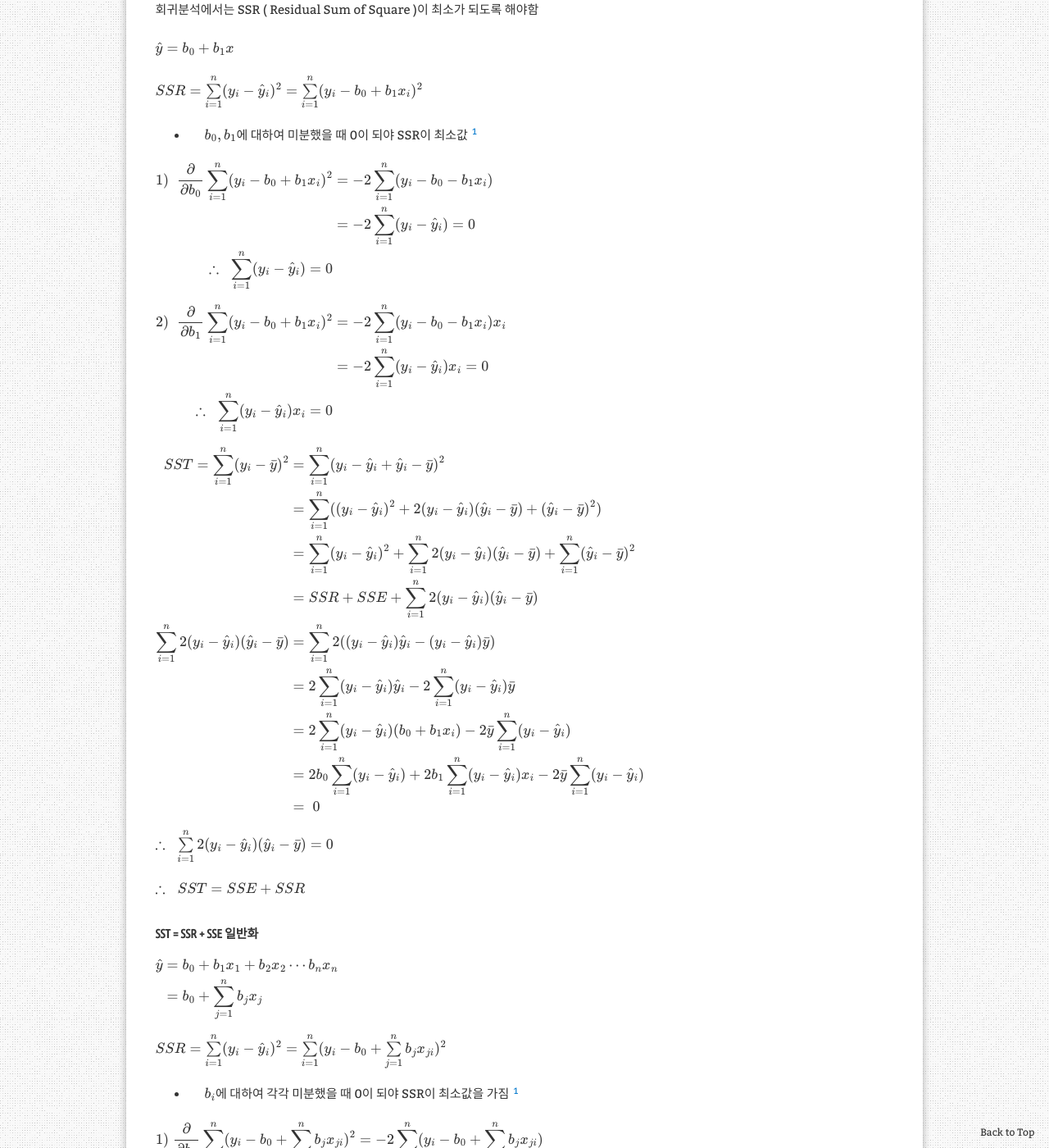
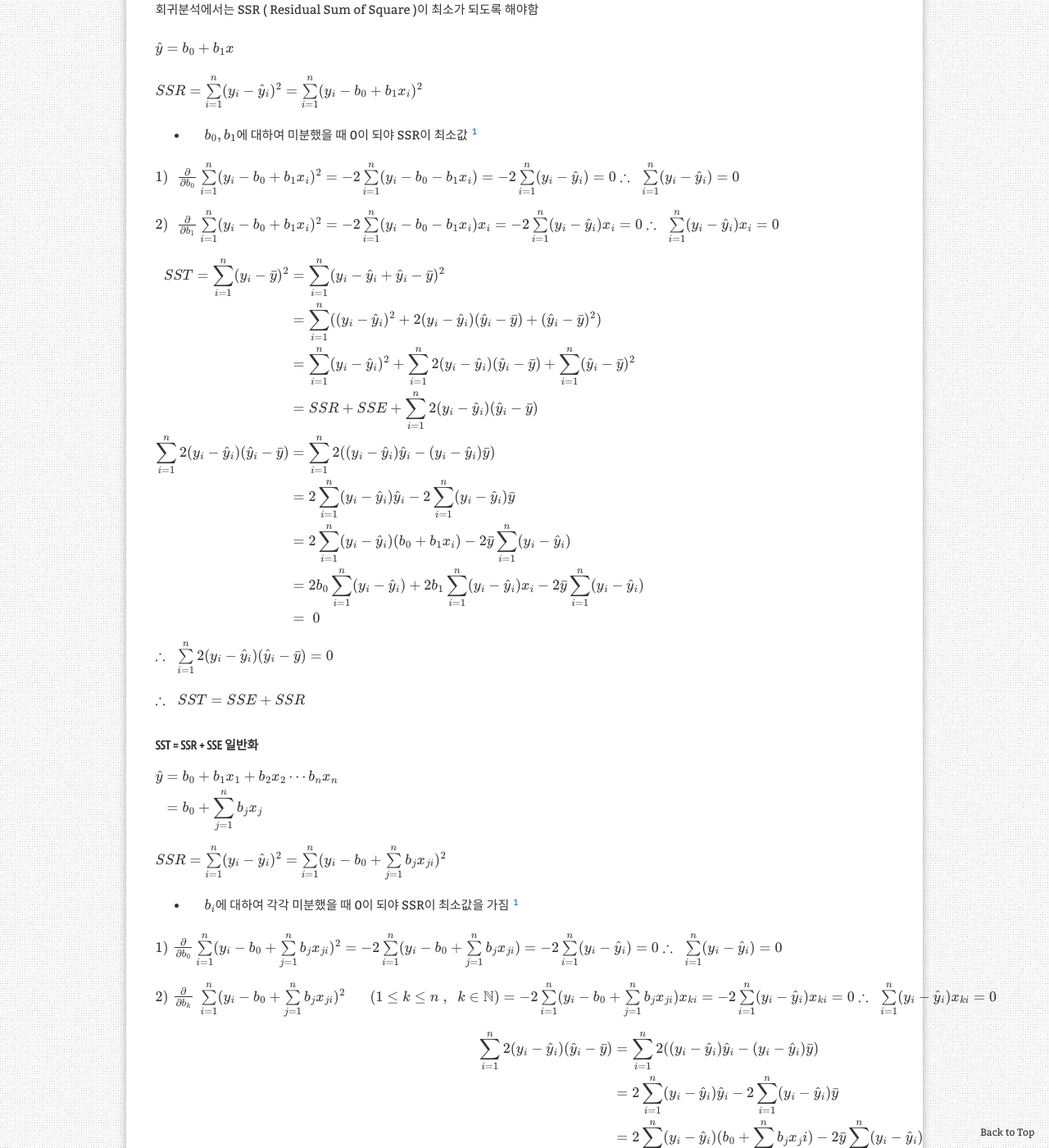
Before and after one commit to aristohyun/aristohyun.github.io, a Jekyll site: the page built from _posts/2021-06-25-Linear-Regression.md, in a window 1280 px wide and 1400 px high, scrolled down 2557 px. Shown: the whole window at 82% size. Built offline with Jekyll 4.4.1, drawn with Linux system fonts in a browser that asks for light colours; formulas are drawn with MathJax 3; comment, search, counter and statistics services are not loaded; some of the changed text lies outside the part shown.

Commit message:
Update 2021-06-25-Linear-Regression.md

```diff
--- a/_posts/2021-06-25-Linear-Regression.md
+++ b/_posts/2021-06-25-Linear-Regression.md
@@ -80,15 +80,15 @@ $ SSR = \sum\limits_ {i=1}^{n}(y_ i - \hat{y}_ i)^2 = \sum\limits_ {i=1}^{n}(y_
 
 - $ \;\;\;\; b_ 0, b_ 1 $에 대하여 미분했을 때 0이 되야 SSR이 최소값 [^1]
 
-$ \begin{align\*}
-1) \;\; \frac{\partial }{\partial b_ 0} \sum\limits_ {i=1}^{n}(y_ i - b_0 + b_1 x_ i)^2 &= -2 \sum\limits_ {i=1}^{n} (y_ i - b_0 - b_1 x_ i) \\\
-&= -2 \sum\limits_ {i=1}^{n} (y_ i - \hat{y}_ i) = 0 \\\
-\therefore \;\; \sum\limits_ {i=1}^{n} (y_ i - \hat{y}_ i) = 0 \end{align\*}$
+$ 1) \;\; \frac{\partial }{\partial b_ 0} \sum\limits_ {i=1}^{n}(y_ i - b_0 + b_1 x_ i)^2 \\\
+= -2 \sum\limits_ {i=1}^{n} (y_ i - b_0 - b_1 x_ i) \\\
+= -2 \sum\limits_ {i=1}^{n} (y_ i - \hat{y}_ i) = 0 \\\
+\therefore \;\; \sum\limits_ {i=1}^{n} (y_ i - \hat{y}_ i) = 0 $
 
-$ \begin{align\*}
-2) \;\; \frac{\partial }{\partial b_ 1} \sum\limits_ {i=1}^{n}(y_ i - b_0 + b_1 x_ i)^2 &= -2 \sum\limits_ {i=1}^{n} (y_ i - b_0 - b_1 x_ i) x_ i  \\\
-&= -2 \sum\limits_ {i=1}^{n} (y_ i - \hat{y}_ i) x_ i = 0 \\\
-\therefore \;\; \sum\limits_ {i=1}^{n} (y_ i - \hat{y}_ i) x_ i = 0 \end{align\*}$
+$ 2) \;\; \frac{\partial }{\partial b_ 1} \sum\limits_ {i=1}^{n}(y_ i - b_0 + b_1 x_ i)^2 \\\
+= -2 \sum\limits_ {i=1}^{n} (y_ i - b_0 - b_1 x_ i) x_ i  \\\
+= -2 \sum\limits_ {i=1}^{n} (y_ i - \hat{y}_ i) x_ i = 0 \\\
+\therefore \;\; \sum\limits_ {i=1}^{n} (y_ i - \hat{y}_ i) x_ i = 0 $
 
 
 $ \begin{align\*}
@@ -116,18 +116,15 @@ $ SSR = \sum\limits_ {i=1}^{n}(y_ i - \hat{y}_ i)^2 = \sum\limits_ {i=1}^{n}(y_
 
 - $\;\;\;\; b_ i $에 대하여 각각 미분했을 때 0이 되야 SSR이 최소값을 가짐 [^1]
 
-$ \begin{align\*}
-1) \; \frac{\partial }{\partial b_ 0} \sum\limits_ {i=1}^{n}(y_ i - b_ 0 + \sum \limits_ {j=1}^{n} b_ j x_ {ji})^2 &= -2 \sum\limits_ {i=1}^{n} (y_ i - b_ 0 + \sum \limits_ {j=1}^{n} b_ j x_ {ji})  \\\
-&= -2 \sum\limits_ {i=1}^{n} (y_ i - \hat{y}_ i) = 0 \\\
-\therefore \;\; \sum\limits_ {i=1}^{n} (y_ i - \hat{y}_ i) = 0
-\end{align\*}$
+$ 1) \; \frac{\partial }{\partial b_ 0} \sum\limits_ {i=1}^{n}(y_ i - b_ 0 + \sum \limits_ {j=1}^{n} b_ j x_ {ji})^2 \\\
+= -2 \sum\limits_ {i=1}^{n} (y_ i - b_ 0 + \sum \limits_ {j=1}^{n} b_ j x_ {ji})  \\\
+= -2 \sum\limits_ {i=1}^{n} (y_ i - \hat{y}_ i) = 0 \\\
+\therefore \;\; \sum\limits_ {i=1}^{n} (y_ i - \hat{y}_ i) = 0 $
 
-$ \begin{align\*}
-2) \; \frac{\partial }{\partial b_ k} \; \sum\limits_ {i=1}^{n}(y_ i - b_ 0 + \sum \limits_ {j=1}^{n} b_ j x_ {ji})^2 & \;\;\;\;\;\; (1\leq k\leq n \;,\;\; k\in \mathbb{\mathbb{N}}) \\\
-&= -2 \sum\limits_ {i=1}^{n} (y_ i - b_ 0 + \sum \limits_ {j=1}^{n} b_ j x_ {ji}) x_ {ki} \\\
-&= -2 \sum\limits_ {i=1}^{n} (y_ i - \hat{y}_ i) x_ {ki} = 0 \\\
-\therefore \;\; \sum\limits_ {i=1}^{n} (y_ i - \hat{y}_ i) x_ {ki} = 0
-\end{align\*}$
+$ 2) \; \frac{\partial }{\partial b_ k} \; \sum\limits_ {i=1}^{n}(y_ i - b_ 0 + \sum \limits_ {j=1}^{n} b_ j x_ {ji})^2  \;\;\;\;\;\; (1\leq k\leq n \;,\;\; k\in \mathbb{\mathbb{N}}) \\\
+= -2 \sum\limits_ {i=1}^{n} (y_ i - b_ 0 + \sum \limits_ {j=1}^{n} b_ j x_ {ji}) x_ {ki} \\\
+= -2 \sum\limits_ {i=1}^{n} (y_ i - \hat{y}_ i) x_ {ki} = 0 \\\
+\therefore \;\; \sum\limits_ {i=1}^{n} (y_ i - \hat{y}_ i) x_ {ki} = 0 $
 
 $ SST = SSR + SSE + \sum\limits_ {i=1}^{n}2(y_ i - \hat{y}_ i)(\hat{y}_ i - \bar{y}) \\\
 \begin{align\*}
```
